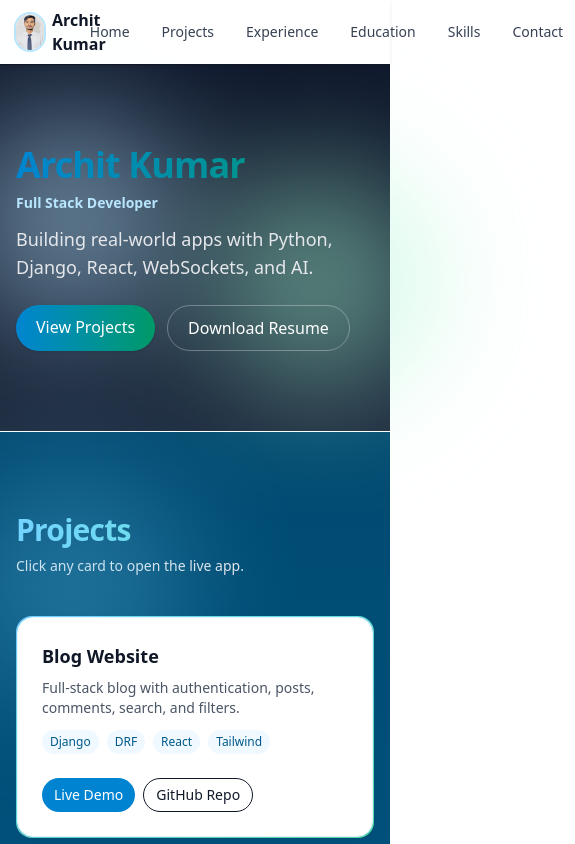
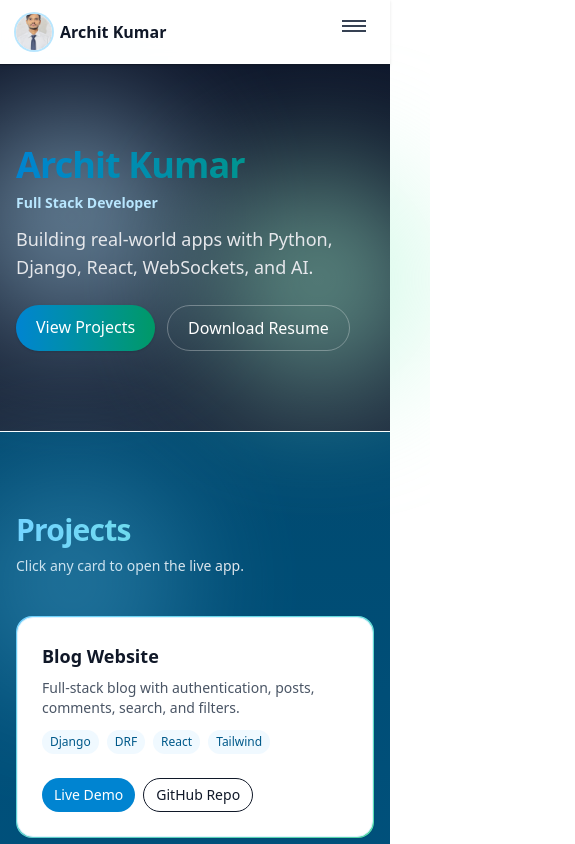
Before and after one commit to archit646/MyPortfolio, a React (Vite) app: page /#hero in a window 390 px wide. Shown: the top 844 px of the page, 575 px wide, since content can reach past the window. Built offline with nearby package versions, Linux system fonts and the light colour scheme; no server answers.

Commit message:
final commit

```diff
--- a/src/components/Header.jsx
+++ b/src/components/Header.jsx
@@ -1,13 +1,8 @@
-function NavLink({ href, children }) {
-  return (
-    <a href={href} className="text-sm font-medium text-gray-700 hover:text-sky-600">
-      {children}
-    </a>
-  )
-}
+import { useState } from 'react'
 
 export default function Header() {
   const avatarUrl = import.meta.env.VITE_AVATAR_URL || ''
+  const [open, setOpen] = useState(false)
   return (
     <header className="sticky top-0 z-50 bg-white/70 backdrop-blur border-b shadow-sm">
       <div className="max-w-6xl mx-auto px-4 h-16 flex items-center justify-between">
@@ -17,7 +12,20 @@ export default function Header() {
 
           <span className="text-base font-semibold">Archit Kumar</span>
         </a>
-        <nav className="flex items-center gap-2">
+        <button
+          type="button"
+          aria-label="Toggle menu"
+          aria-expanded={open ? 'true' : 'false'}
+          className="md:hidden p-2 rounded-full hover:bg-sky-50 text-gray-700 transition"
+          onClick={() => setOpen(v => !v)}
+        >
+          <span className="relative inline-block w-6 h-6">
+            <span className={`${open ? 'opacity-0' : 'opacity-100'} absolute left-0 top-[3px] block w-6 h-[2px] bg-gray-700 transition-opacity`}></span>
+            <span className={`${open ? 'rotate-45 top-[8px]' : 'top-[8px]'} absolute left-0 block w-6 h-[2px] bg-gray-700 transition-transform`}></span>
+            <span className={`${open ? '-rotate-45 top-[8px]' : 'top-[13px]'} absolute left-0 block w-6 h-[2px] bg-gray-700 transition-transform`}></span>
+          </span>
+        </button>
+        <nav className="hidden md:flex items-center gap-2">
           <a href="#hero" className="px-3 py-1.5 rounded-full hover:bg-sky-50 text-sm font-medium text-gray-700 transition no-underline focus:outline-none focus-visible:outline-none">Home</a>
           <a href="#projects" className="px-3 py-1.5 rounded-full hover:bg-sky-50 text-sm font-medium text-gray-700 transition no-underline focus:outline-none focus-visible:outline-none">Projects</a>
           <a href="#experience" className="px-3 py-1.5 rounded-full hover:bg-sky-50 text-sm font-medium text-gray-700 transition no-underline focus:outline-none focus-visible:outline-none">Experience</a>
@@ -26,6 +34,18 @@ export default function Header() {
           <a href="#contact" className="px-3 py-1.5 rounded-full hover:bg-sky-50 text-sm font-medium text-gray-700 transition no-underline focus:outline-none focus-visible:outline-none">Contact</a>
         </nav>
       </div>
+      {open && (
+        <div className="md:hidden border-t bg-white/70 backdrop-blur-md shadow-lg ring-1 ring-sky-100">
+          <div className="max-w-6xl mx-auto px-4 py-3 grid grid-cols-1 gap-2">
+            <a href="#hero" onClick={() => setOpen(false)} className="block px-3 py-2 rounded-lg hover:bg-sky-50 text-sm font-medium text-gray-700">Home</a>
+            <a href="#projects" onClick={() => setOpen(false)} className="block px-3 py-2 rounded-lg hover:bg-sky-50 text-sm font-medium text-gray-700">Projects</a>
+            <a href="#experience" onClick={() => setOpen(false)} className="block px-3 py-2 rounded-lg hover:bg-sky-50 text-sm font-medium text-gray-700">Experience</a>
+            <a href="#education" onClick={() => setOpen(false)} className="block px-3 py-2 rounded-lg hover:bg-sky-50 text-sm font-medium text-gray-700">Education</a>
+            <a href="#skills" onClick={() => setOpen(false)} className="block px-3 py-2 rounded-lg hover:bg-sky-50 text-sm font-medium text-gray-700">Skills</a>
+            <a href="#contact" onClick={() => setOpen(false)} className="block px-3 py-2 rounded-lg hover:bg-sky-50 text-sm font-medium text-gray-700">Contact</a>
+          </div>
+        </div>
+      )}
     </header>
   )
 }
```
Also changed, not shown: 5 other files (tests, documents, lock files or other folders).
